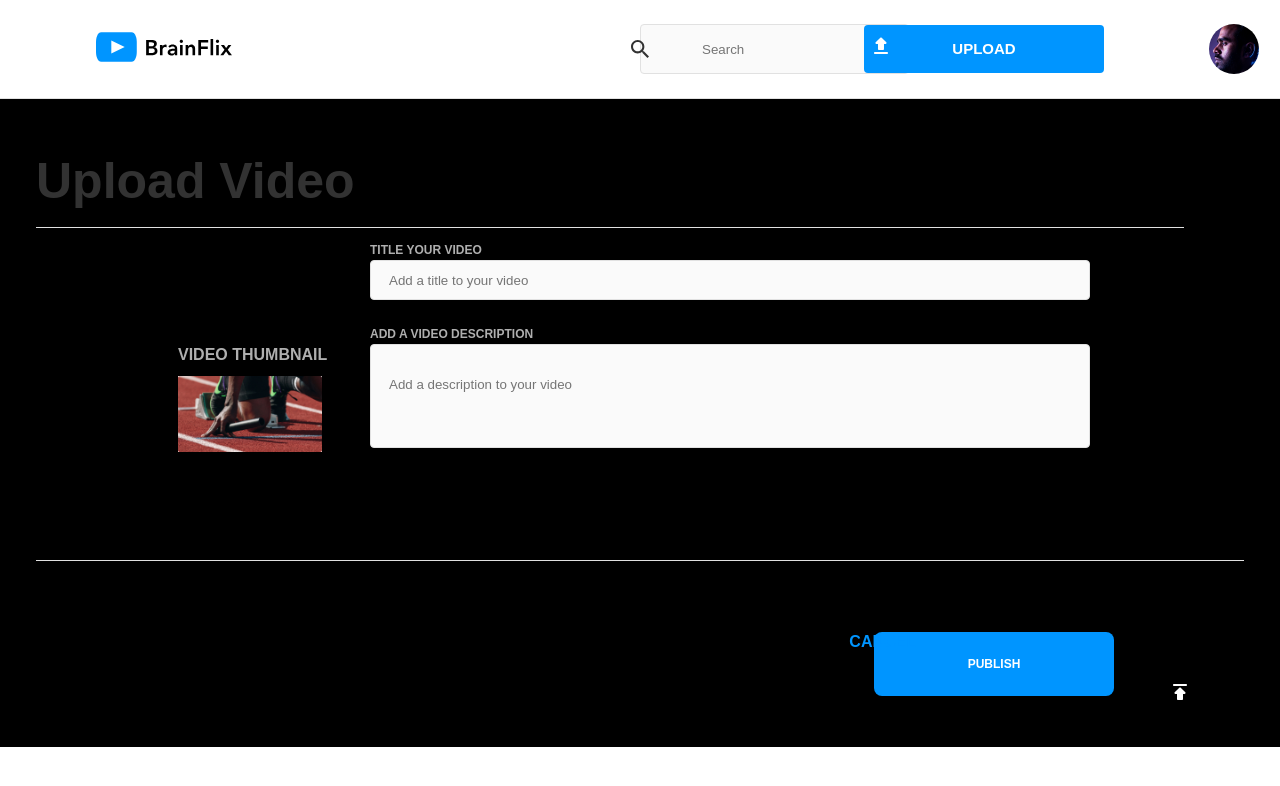
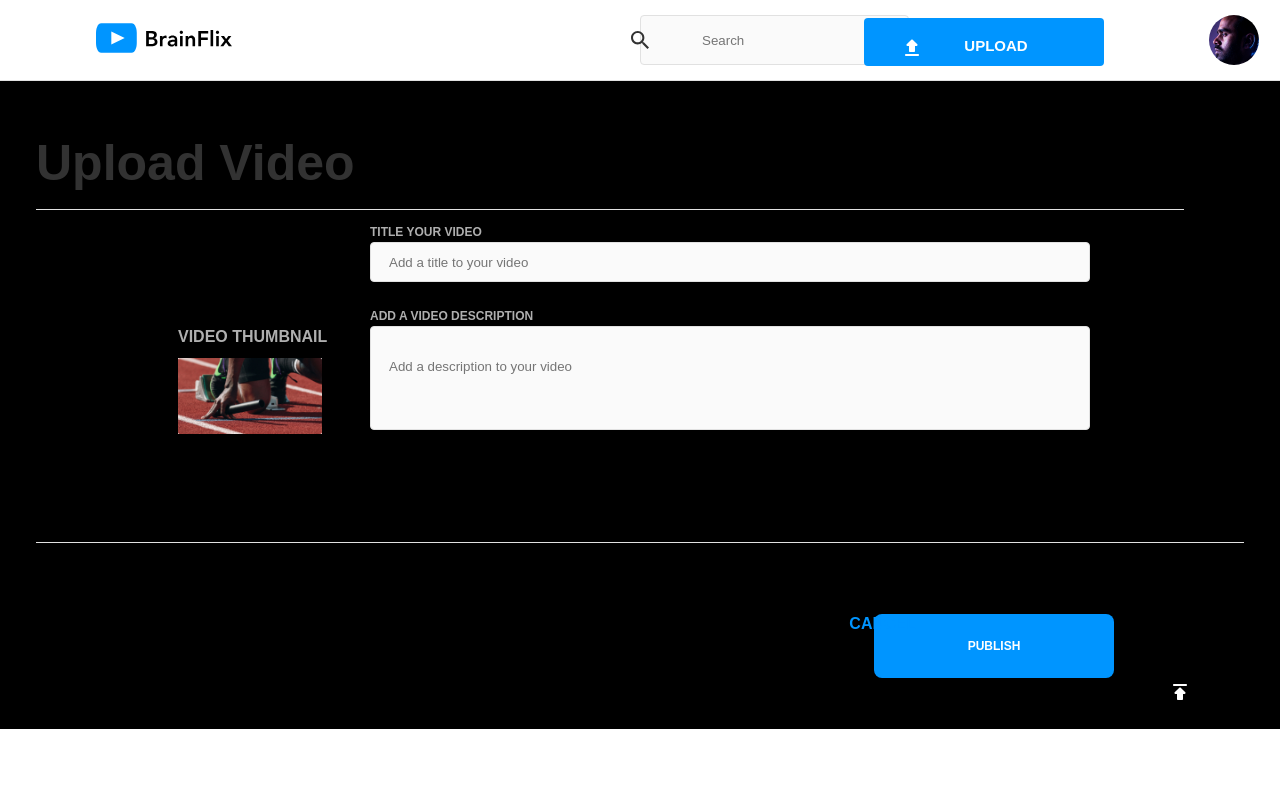
Before and after one commit to stellasheworkplace/Brainflix, a React (Create React App) app: page /video-upload in a window 1280 px wide. Shown: the top 786 px of the page. Built offline with nearby package versions, Linux system fonts and the light colour scheme.

Commit message:
finished

```diff
--- a/src/components/Header/Header.scss
+++ b/src/components/Header/Header.scss
@@ -7,15 +7,18 @@
     align-items: center;
     padding: 16px 16px;
     width: 100%;
+    height: 12rem;
 
     @include tablet {
         flex-direction: row;
         justify-content: space-between;
         padding: 0 24px;
+        height: 8rem;
     }
 
     @include desktop {
         padding: 0 80px;
+        height: 5rem;
 
     }
 
@@ -52,15 +55,16 @@
     }
 
     &__bar {
-        min-width: 83%;
+        min-width: 80%;
         min-height: 40px;
         border: 1px solid #E1E1E1;
         border-radius: 4px;
         background-color: #fafafa;
-        position: relative;
+        position: absolute;
         padding-inline-start: 45px;
 
         @include tablet {
+            position: relative;
             min-width: 60%;
             min-height: 50px;
             left: 4rem;
@@ -76,7 +80,7 @@
     &__icon {
         position: relative;
         padding-left: 10px;
-        left: -18rem;
+
 
         @include tablet {
             left: -11rem;
@@ -93,8 +97,8 @@
         width: 50px;
         height: 50px;
 
-        position: relative;
-        left: -0.8rem;
+        position: absolute;
+        left: 23rem;
 
         @include tablet {
             position: relative;
@@ -108,27 +112,34 @@
 
 
 &__upload {
-    width: 100%;
+    width: 90%;
     height: 45px;
 
-    position: relative;
+
     background-color: $primary-blue;
     border: none;
     border-radius: 4px;
 
+    position: absolute;
     line-height: 20px;
     font-size: 15px;
     font-weight: 700;
     color: $primary-white;
-    left: 0.1rem;
+    left: 1rem;
+    top:8rem;
+
 
     @include tablet {
+        position: relative;
+
         width: 12rem;
         left: -5rem;
+        top:0.1rem;
     }
 
     @include desktop {
         left: -6rem;
+        width:3rem;
     }
 
     &-icon {
@@ -137,7 +148,8 @@
         top: 9px;
 
         @include tablet {
-            left: 5px;
+            position: relative;
+            left: -40px;
         }
     }
 }
--- a/src/components/VideoDetails/VideoDetails.scss
+++ b/src/components/VideoDetails/VideoDetails.scss
@@ -29,7 +29,7 @@
 
         @include tablet{
             padding: 0;
-            //border-top: none;
+
             height:30px;
         }
 
@@ -39,7 +39,6 @@
             font-size: 13px;
             font-weight: 700;
             line-height: 18px;
-
         }
 
         &-date{
@@ -63,9 +62,12 @@
                 font-weight: 700;
                 line-height: 22px;
                 font-size: 14px;
+                margin-right: 1rem;
             }
 
-
+            @include desktop{
+                margin-right: 1rem;
+            }
         }
 
         &-right {
@@ -76,8 +78,14 @@
             @include tablet{
                 flex-direction: row;
                 padding: 16px 16px;
+                align-items: center;
             }
 
+            @include desktop{
+                align-items: center;
+                justify-content: space-between;
+
+            }
         }
 
         &-left {
```
